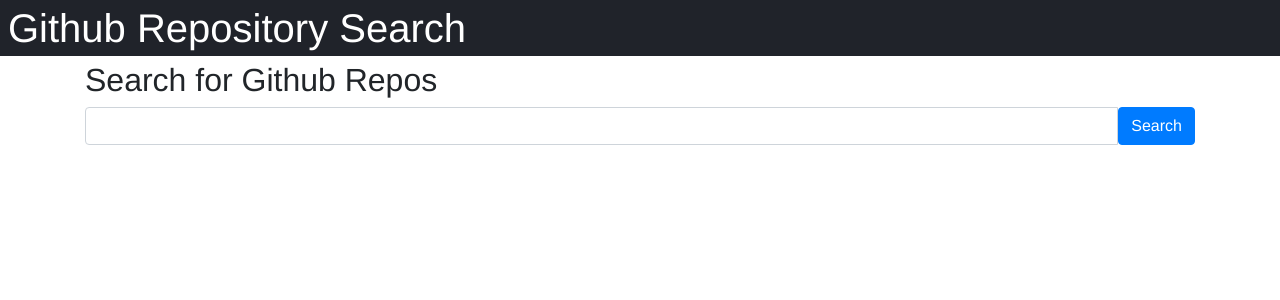
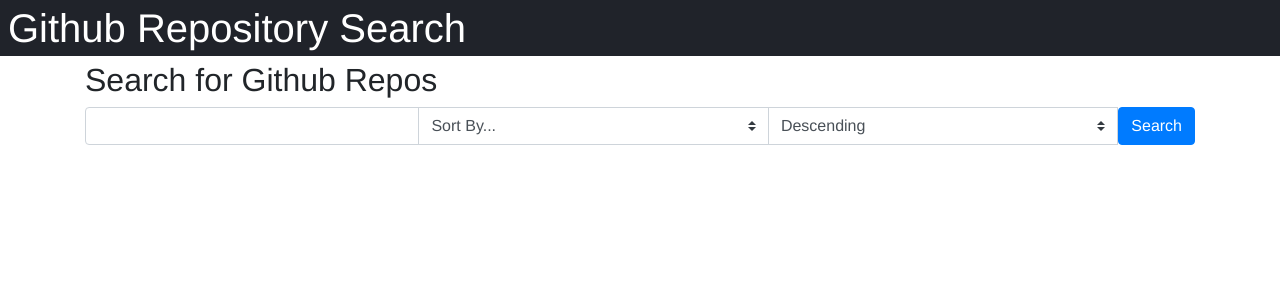
Before and after one commit to brandon-thimmesch/gh-react-searcher, a React (Create React App) app: page / in a window 1280 px wide. Shown: the top 300 px of the page. Built offline with nearby package versions, Linux system fonts and the light colour scheme.

Commit message:
Added filtering and ordering to search tool.

```diff
--- a/src/components/Results.jsx
+++ b/src/components/Results.jsx
@@ -8,7 +8,9 @@
     }
 
     componentDidMount() {
-        fetch(`https://api.github.com/search/repositories?q=${this.props.params.searchQuery}`)
+        const searchParams = this.props.params;
+
+        fetch(`https://api.github.com/search/repositories?q=${searchParams.searchQuery}&sort=${searchParams.sortBy}&order=${searchParams.order}`)
         .then(response => response.json())
         .then(repos => {
             this.setState({
--- a/src/components/Search.jsx
+++ b/src/components/Search.jsx
@@ -9,7 +9,7 @@
 
     _handleSubmit(e) {
         e.preventDefault();
-        history.push(`/search/repositories/${this.refs.userInput.value}`)
+        history.push(`/search/repositories/${this.refs.userInput.value}/${this.refs.sortBy.value}/${this.refs.order.value}`)
     }
 
     render() {
@@ -22,6 +22,16 @@
                             <form onSubmit={this._handleSubmit}>
                                 <div className="input-group">
                                     <input ref="userInput" className="form-control" type="text" />
+                                    <select className="custom-select" ref="sortBy">
+                                        <option value="default">Sort By...</option>
+                                        <option value="stars">Stars</option>
+                                        <option value="forks">Forks</option>
+                                        <option value="updated">Updated</option>
+                                    </select>
+                                    <select className="custom-select" ref="order">
+                                        <option value="desc">Descending</option>
+                                        <option value="asc">Ascending</option>
+                                    </select>
                                     <button className="btn btn-primary">Search</button>
                                 </div>
                             </form>
--- a/src/index.js
+++ b/src/index.js
@@ -13,7 +13,7 @@
     <Router history={browserHistory}>
         <Route path="/" component={App}>
             <IndexRoute component={Search}/>
-            <Route path="/search/repositories/:searchQuery" component={Results}/>
+            <Route path="/search/repositories/:searchQuery/:sortBy/:order" component={Results}/>
             <Route path="/repository/:user/:repo/commits" component={CommitInfo}/>
         </Route>
     </Router>
```
